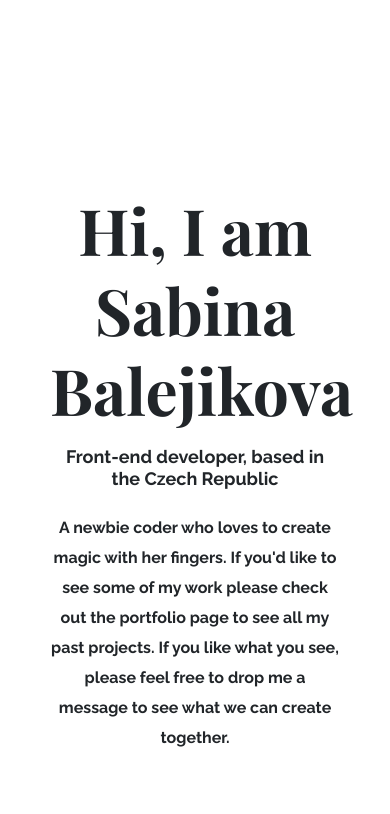
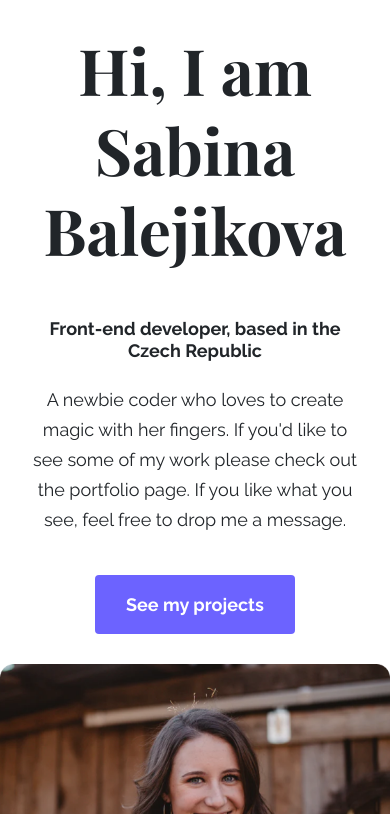
Before and after one commit to sabinabale/portfolio-project-SB, a plain HTML site: page about.html in a window 390 px wide. Shown: the top 814 px of the page. Drawn offline with nearby package versions, Linux system fonts and the light colour scheme; a web font is replaced by a local one.

Commit message:
updated css

```diff
--- a/about.html
+++ b/about.html
@@ -46,17 +46,16 @@
         <div class="col-lg-6">
           <div class="about-section-content">
             <h1>Hi, I am Sabina Balejikova</h1>
-            <h2 class="mt-3">
+            <h2 class="mt-5">
               Front-end developer, based in the Czech Republic
             </h2>
-            <p class="mt-4 text-lg-left">
+            <p class="mt-4">
               A newbie coder who loves to create magic with her fingers. If
               you'd like to see some of my work please check out the portfolio
-              page to see all my past projects. If you like what you see, please
-              feel free to drop me a message to see what we can create together.
+              page. If you like what you see, feel free to drop me a message.
             </p>
 
-            <a href="" class="btn btn-branding mt-5">See my projects</a>
+            <a href="" class="btn btn-branding mt-4">See my projects</a>
           </div>
         </div>
         <div class="col-lg-6">
--- a/styles.css
+++ b/styles.css
@@ -7,16 +7,13 @@ body {
   font-family: "Raleway", sans-serif;
 }
 
-h1,
-h2,
-h3 {
+h1 {
   font-weight: bold;
   font-family: "Playfair Display", serif;
 }
 
 p {
-  font-weight: bold;
-  font-size: 16px;
+  font-size: 15px;
   line-height: 30px;
 }
 
@@ -47,9 +44,31 @@ h2 {
 
 .hero h2 {
   font-size: 24px;
-  font-family: "Raleway", sans-serif;
+
   font-weight: normal;
   line-height: 2;
+}
+
+.about-section h1 {
+  font-size: 64px;
+  line-height: 80px;
+}
+
+.about-section h2 {
+  font-size: 18px;
+  font-weight: bold;
+}
+
+.about-section p {
+  font-size: 18px;
+}
+
+.about-section {
+  padding: 160px 20px;
+}
+
+.about-section-content {
+  margin: 30px;
 }
 
 .btn-branding {
@@ -79,7 +98,7 @@ h2 {
 @media (max-width: 900px) {
   h1 {
     font-size: 50px;
-    line-height: 2;
+    line-height: 56px;
   }
 
   h2 {
@@ -96,26 +115,7 @@ h2 {
     padding: 0;
   }
 
-.hero {
-  padding: 80px 20px;
-
+  .hero {
+    padding: 80px 20px;
+  }
 }
-
-.about-section h1 {
-  font-size: 64px;
-  line-height: 80px;
-}
-
-.about-section h2 {
-  font-size: 18px;
-  font-weight: bold;
-  font-family: "Raleway", sans-serif;
-}
-
-.about-section {
-  padding: 160px 20px;
-}
-
-.about-section-content {
-  margin: 30px;
-}
```
Also changed, not shown: index.html (+1 -1 lines).
